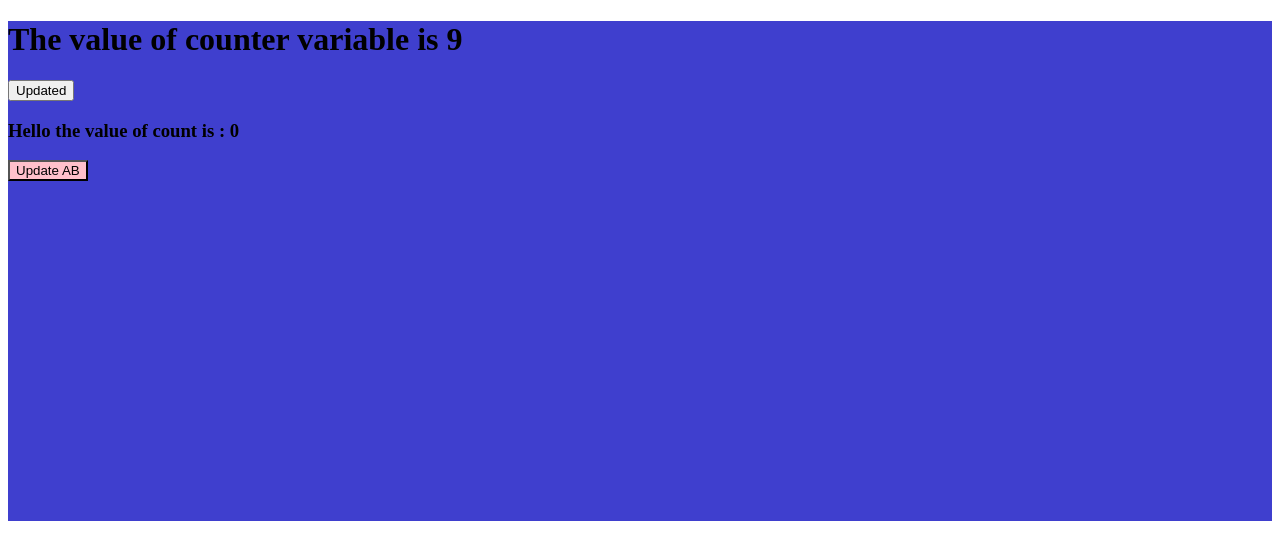
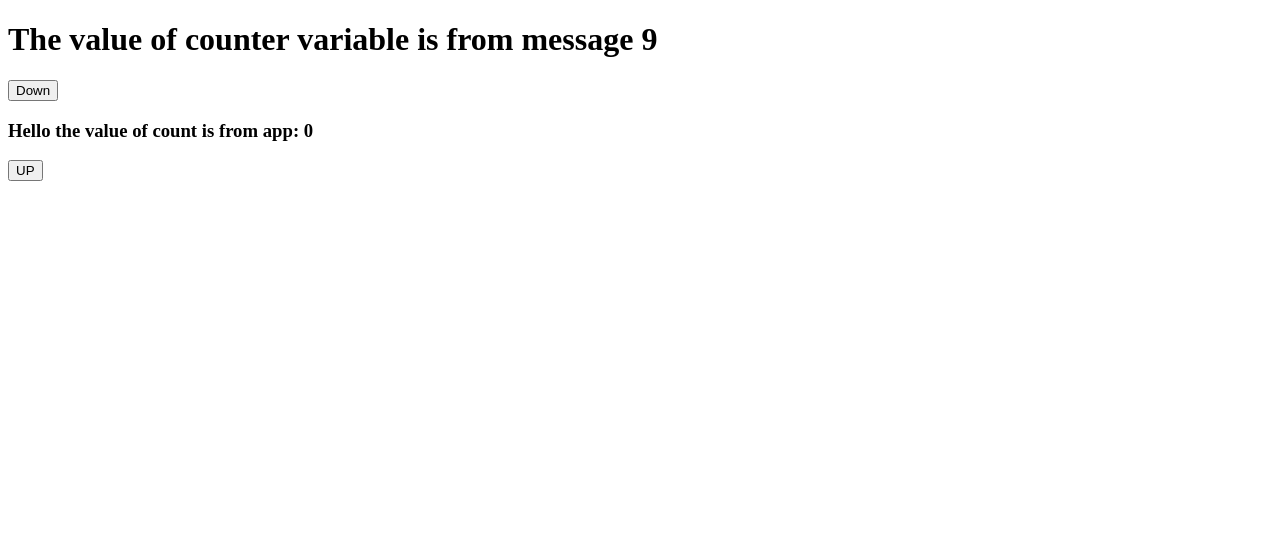
Before and after one commit to umairulhasan/Expence-Traker-old-uncomp, a React (Create React App) app: page / in a window 1280 px wide. Shown: the top 560 px of the page. Built offline with nearby package versions, Linux system fonts and the light colour scheme.

Commit message:
Adding UseContext concept

```diff
--- a/src/App.js
+++ b/src/App.js
@@ -1,5 +1,5 @@
 import React, { useState } from "react";
-
+import Context from './Context';
 import {Message} from './Message.js'
 import "./App.css";
 
@@ -9,11 +9,14 @@ function App() {
     //setCount(2)
 
   return (
-    <div className="box">
+    <Context.Provider value={40}>
+    <div >
       <Message counter={count}/>
-      <h3>Hello the value of count is : {count}</h3>
-      <button className="daylight" onClick={()=> setCount(++count)}>Update AB</button>
+      <h3>Hello the value of count is from app: {count}</h3>
+      <button  onClick={()=> setCount(++count)}>UP</button>
     </div>
+    </Context.Provider>
+
   )}
 
 export default App;
--- /dev/null
+++ b/src/Context.js
@@ -0,0 +1,5 @@
+import React, {createContext} from 'react';
+
+const Helping = createContext(0);
+
+export default Helping;
--- a/src/Message.js
+++ b/src/Message.js
@@ -1,14 +1,15 @@
-import React,{ useState } from 'react';
-
+import React,{ useState ,useContext } from 'react';
+import Context from './Context';
 export  function Message(){
 
 
     let [count, setCount] = useState(9)
-
+let checkvalue = useContext(Context);
+console.log('For checking value' ,checkvalue)  //value I recive 40 from provider through prop
     return(
         <div>
-            <h1>The value of counter variable is {count}</h1>
-            <button onClick={()=> setCount(--count)}>Updated</button>
+            <h1>The value of counter variable is from message {count}</h1>
+            <button onClick={()=> setCount(--count)}>Down</button>
         </div>
     )
 }
```
